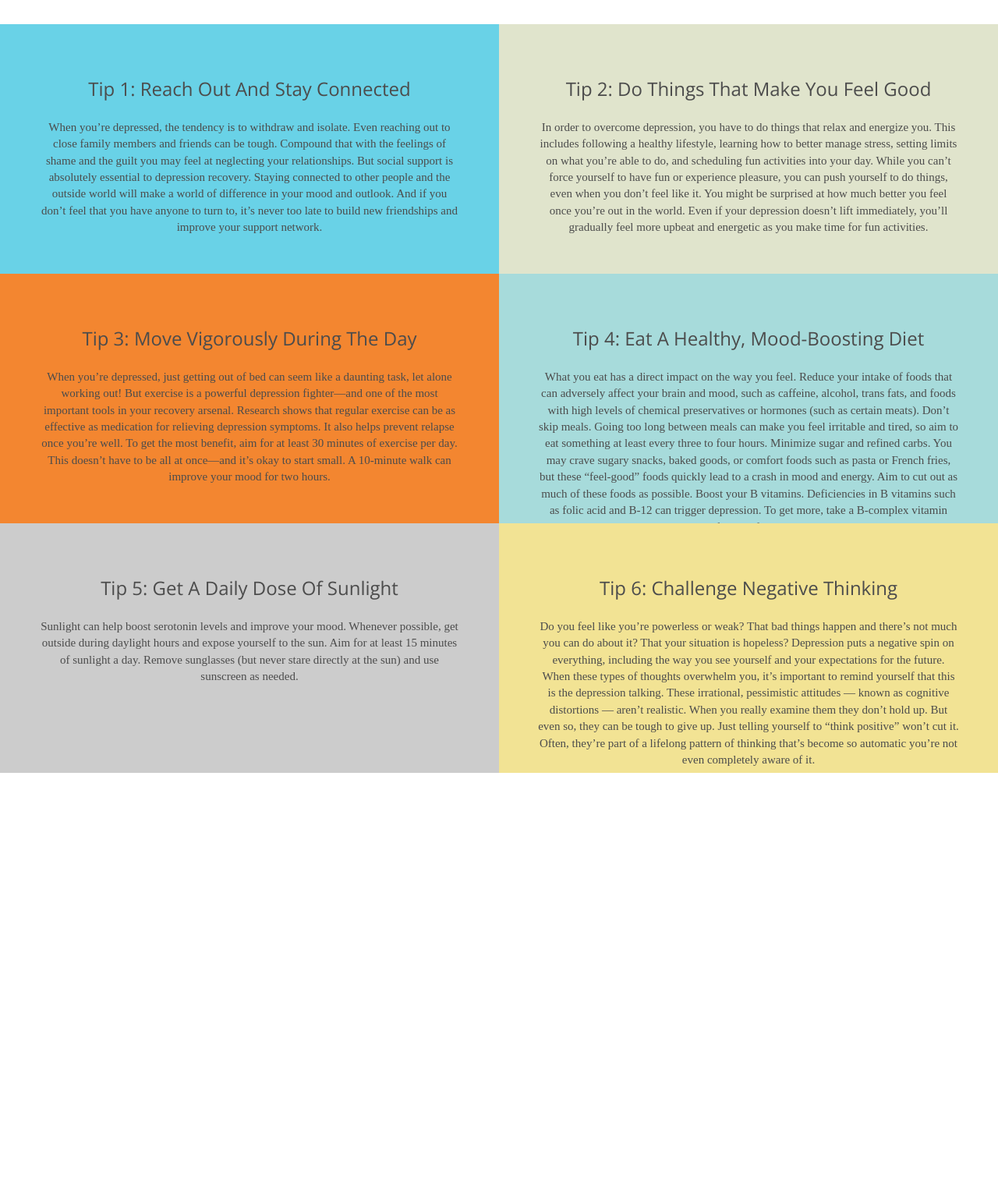
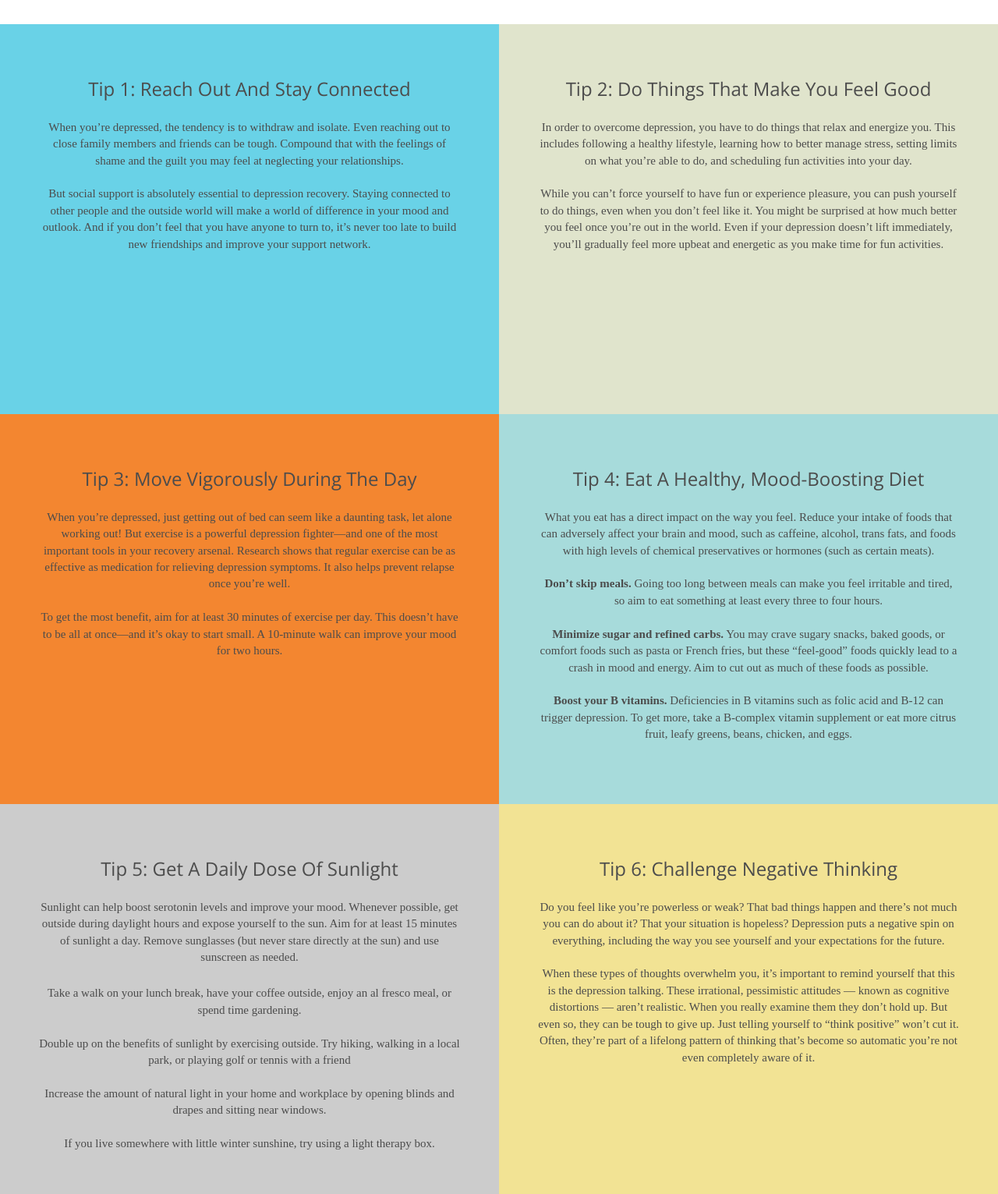
Before and after one commit to cclp94/stress-aid, a Flask app: template chrome-stress-aid/templates/landing.html in a window 1280 px wide. Shown: the part 775-2306 px from the top of the page at 78% size. Before the commit the page ends 1766 px from the top, so only its background shows below. Run offline with Flask 2, Linux system fonts and the light colour scheme; the template is opened without the code that fills it, so the values that code supplies are empty; some libraries are stand-ins or nearby versions; some web fonts are replaced.

Commit message:
Change landing

```diff
--- a/chrome-stress-aid/static/css/styles.css
+++ b/chrome-stress-aid/static/css/styles.css
@@ -213,7 +213,7 @@ a:hover{
 .nopadding {
    padding: 50px !important;
    margin: 0 !important;
-   height: 320px;
+   height: 500px;
 }
 
 .widget-content p{
--- a/chrome-stress-aid/templates/landing.html
+++ b/chrome-stress-aid/templates/landing.html
@@ -50,7 +50,7 @@
                             When you’re depressed, the tendency is to withdraw and isolate.
                             Even reaching out to close family members and friends can be tough.
                             Compound that with the feelings of shame and the guilt you may feel
-                            at neglecting your relationships.
+                            at neglecting your relationships.<br/><br/>
 
                             But social support is absolutely essential to depression recovery.
                             Staying connected to other people and the outside world will make a
@@ -72,7 +72,7 @@
                             In order to overcome depression, you have to do things that relax and
                             energize you. This includes following a healthy lifestyle, learning
                             how to better manage stress, setting limits on what you’re able to
-                            do, and scheduling fun activities into your day.
+                            do, and scheduling fun activities into your day.<br/><br/>
 
                             While you can’t force yourself to have fun or experience pleasure,
                             you can push yourself to do things, even when you don’t feel like it.
@@ -97,7 +97,7 @@
                             task, let alone working out! But exercise is a powerful depression
                             fighter—and one of the most important tools in your recovery arsenal.
                             Research shows that regular exercise can be as effective as medication
-                            for relieving depression symptoms. It also helps prevent relapse once you’re well.
+                            for relieving depression symptoms. It also helps prevent relapse once you’re well.<br/><br/>
 
                             To get the most benefit, aim for at least 30 minutes of exercise per day.
                             This doesn’t have to be all at once—and it’s okay to start small. A 10-minute
@@ -117,21 +117,21 @@
                             What you eat has a direct impact on the way you feel. Reduce your
                             intake of foods that can adversely affect your brain and mood,
                             such as caffeine, alcohol, trans fats, and foods with high levels
-                            of chemical preservatives or hormones (such as certain meats).
+                            of chemical preservatives or hormones (such as certain meats).<br/><br/>
 
-                            Don’t skip meals. Going too long between meals can make you feel
+                            <strong>Don’t skip meals.</strong> Going too long between meals can make you feel
                             irritable and tired, so aim to eat something at least every
-                            three to four hours.
+                            three to four hours.<br/><br/>
 
-                            Minimize sugar and refined carbs. You may crave sugary snacks,
+                            <strong>Minimize sugar and refined carbs.</strong> You may crave sugary snacks,
                             baked goods, or comfort foods such as pasta or French fries,
                             but these “feel-good” foods quickly lead to a crash in mood and
-                            energy. Aim to cut out as much of these foods as possible.
+                            energy. Aim to cut out as much of these foods as possible.<br/><br/>
 
-                            Boost your B vitamins. Deficiencies in B vitamins such as folic
+                            <strong>Boost your B vitamins.</strong> Deficiencies in B vitamins such as folic
                             acid and B-12 can trigger depression. To get more, take a B-complex
                             vitamin supplement or eat more citrus fruit, leafy greens, beans,
-                            chicken, and eggs.
+                            chicken, and eggs.<br/><br/>
                         </p>
                     </div>
                 </div>
@@ -152,6 +152,14 @@
                             Remove sunglasses (but never stare directly at the sun) and use
                             sunscreen as needed.
                         </p>
+
+                        <p>
+                            Take a walk on your lunch break, have your coffee outside, enjoy an al fresco meal, or spend time gardening.<br/><br/>
+                            Double up on the benefits of sunlight by exercising outside.
+                            Try hiking, walking in a local park, or playing golf or tennis with a friend<br/><br/>
+                            Increase the amount of natural light in your home and workplace by opening blinds and drapes and sitting near windows.<br/><br/>
+                            If you live somewhere with little winter sunshine, try using a light therapy box.
+                        </p>
                     </div>
                 </div>
             </div>
@@ -166,7 +174,7 @@
                             Do you feel like you’re powerless or weak? That bad things happen
                             and there’s not much you can do about it? That your situation is
                             hopeless? Depression puts a negative spin on everything, including
-                            the way you see yourself and your expectations for the future.
+                            the way you see yourself and your expectations for the future.<br/><br/>
 
                             When these types of thoughts overwhelm you, it’s important to
                             remind yourself that this is the depression talking. These irrational,
```
